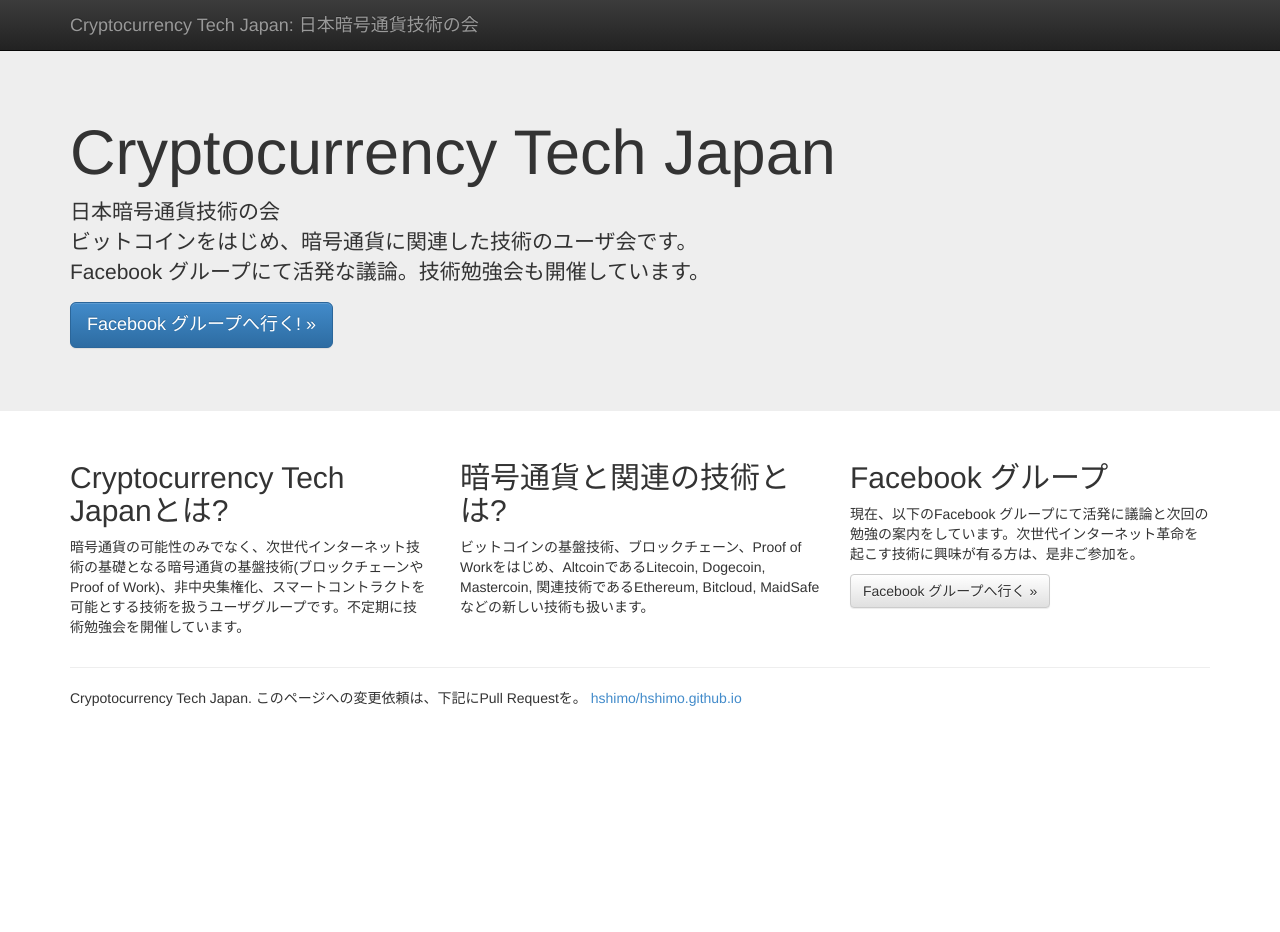
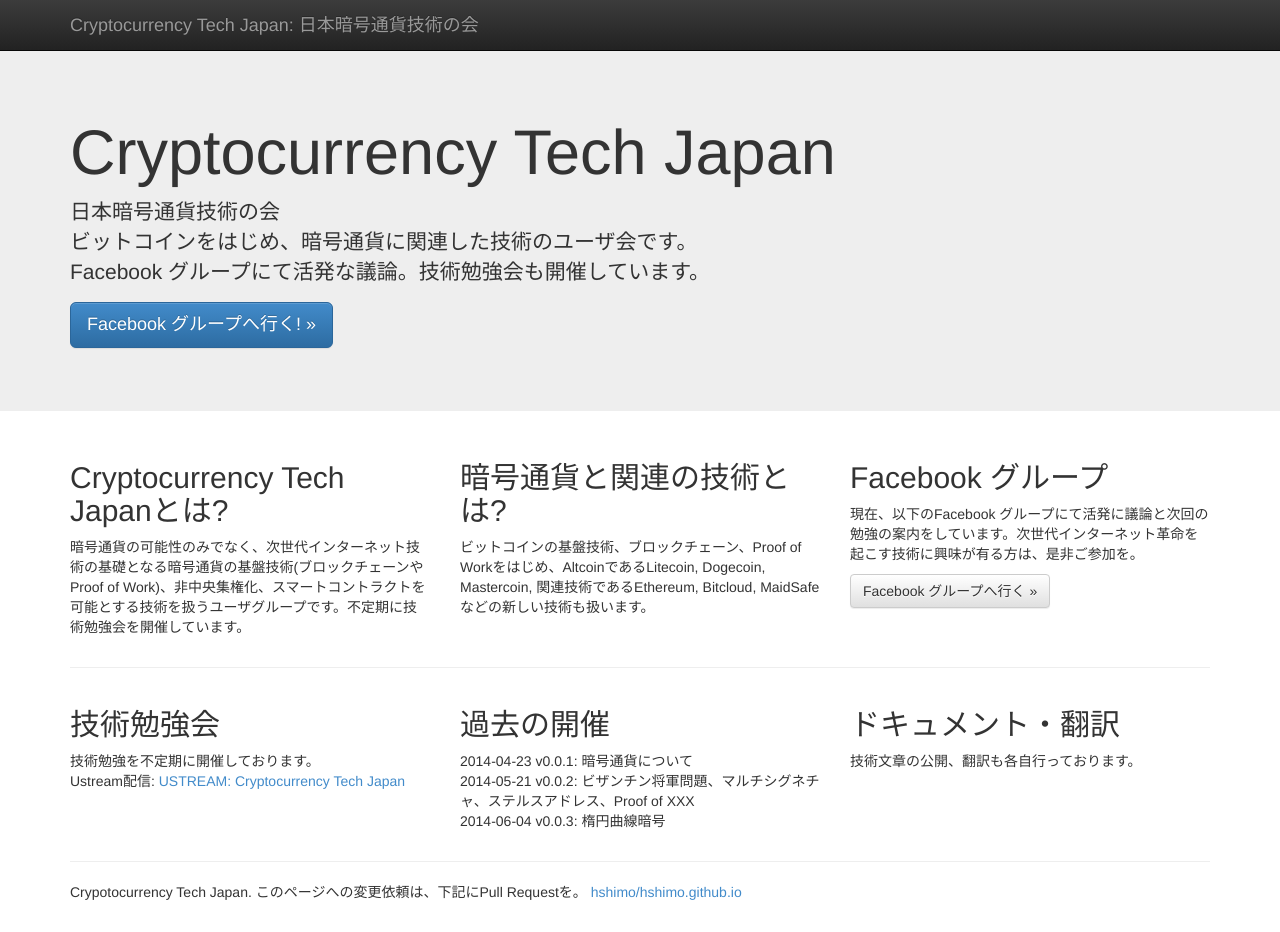
Before and after one commit to hshimo/hshimo.github.io, a plain HTML site: page index.html in a window 1280 px wide. Before the commit the page ends 800 px from the top, so only its background shows below. Drawn offline with nearby package versions, Linux system fonts and the light colour scheme.

Commit message:
add event info

```diff
--- a/index.html
+++ b/index.html
@@ -66,7 +66,7 @@
     </div>
 
     <div class="container">
-      <!-- Example row of columns -->
+
       <div class="row">
         <div class="col-md-4">
           <h2>Cryptocurrency Tech Japanとは?</h2>
@@ -81,6 +81,30 @@
           <h2>Facebook グループ</h2>
           <p>現在、以下のFacebook グループにて活発に議論と次回の勉強の案内をしています。次世代インターネット革命を起こす技術に興味が有る方は、是非ご参加を。</p>
           <p><a class="btn btn-default" href="https://www.facebook.com/groups/776119405732439/" role="button">Facebook グループへ行く &raquo;</a></p>
+        </div>
+      </div>
+
+      <hr>
+
+      <div class="row">
+        <div class="col-md-4">
+          <h2>技術勉強会</h2>
+          <p>技術勉強を不定期に開催しております。<br />
+             Ustream配信: <a href="http://www.ustream.tv/channel/crypto-tech-jp">USTREAM: Cryptocurrency Tech Japan</a>
+</p>
+        </div>
+        <div class="col-md-4">
+          <h2>過去の開催</h2>
+          <p>
+             2014-04-23 v0.0.1: 暗号通貨について<br />
+             2014-05-21 v0.0.2: ビザンチン将軍問題、マルチシグネチャ、ステルスアドレス、Proof of XXX<br />
+             2014-06-04 v0.0.3: 楕円曲線暗号<br />
+          </p>
+          <!-- <p><a class="btn btn-default" href="#" role="button">View details &raquo;</a></p> -->
+       </div>
+        <div class="col-md-4">
+          <h2>ドキュメント・翻訳</h2>
+          <p>技術文章の公開、翻訳も各自行っております。</p>
         </div>
       </div>
 
```
